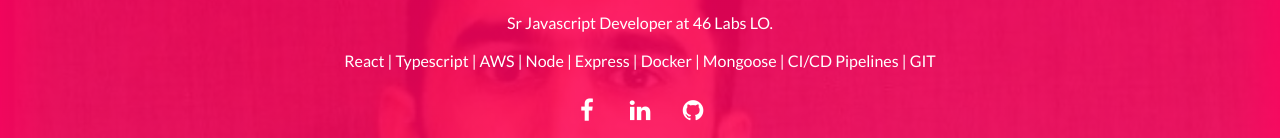
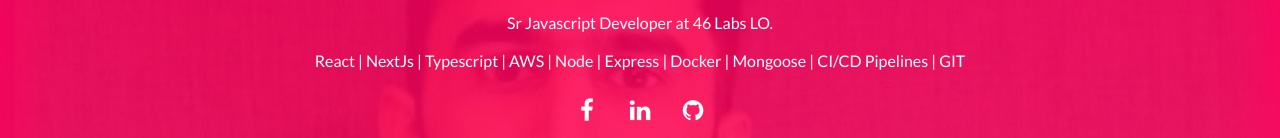
Before and after one commit to ABRAR-E-GOHAR/portfolio, a plain HTML site: page dist/index.html in a window 1280 px wide. Shown: the part 157-295 px from the top of the page. Drawn offline with nearby package versions, Linux system fonts and the light colour scheme.

Commit message:
add site to dist folder

```diff
--- a/index.html
+++ b/dist/index.html
@@ -22,7 +22,7 @@
       <h1>ABRAR E GOHAR</h1>
 
         <p style="color: white;">Sr Javascript Developer at 46 Labs LO. </p>
-        <p style="color: white;">React | Typescript | AWS | Node | Express | Docker | Mongoose | CI/CD Pipelines | GIT</p>
+        <p style="color: white;">React | NextJs | Typescript | AWS | Node | Express | Docker | Mongoose | CI/CD Pipelines | GIT</p>
 
       <p>
         <a target="blank" class="fa-icon fa-icon-2x" href="https://www.facebook.com/profile.php?id=100002586620323" title="Facebook">
```
Also changed, not shown: dist/assets/images/46labs.png (renamed from assets/images/46labs.png), dist/assets/images/Paper-generator.png (renamed from assets/images/Paper-generator.png), dist/assets/images/exams-result.png (renamed from assets/images/exams-result.png), dist/assets/images/img-01.jpg (renamed from assets/images/img-01.jpg), dist/assets/images/img-02.jpg (renamed from assets/images/img-02.jpg), dist/assets/images/img-03.jpg (renamed from assets/images/img-03.jpg), dist/assets/images/img-04.jpg (renamed from assets/images/img-04.jpg), dist/assets/images/mashup-icon.svg (renamed from assets/images/mashup-icon.svg), dist/assets/images/timetable.png (renamed from assets/images/timetable.png), dist/icon.jpg (renamed from icon.jpg), dist/main.bc58148c.js (renamed from main.bc58148c.js), dist/main.d8e0d294.css (renamed from main.d8e0d294.css), 1 other file.
